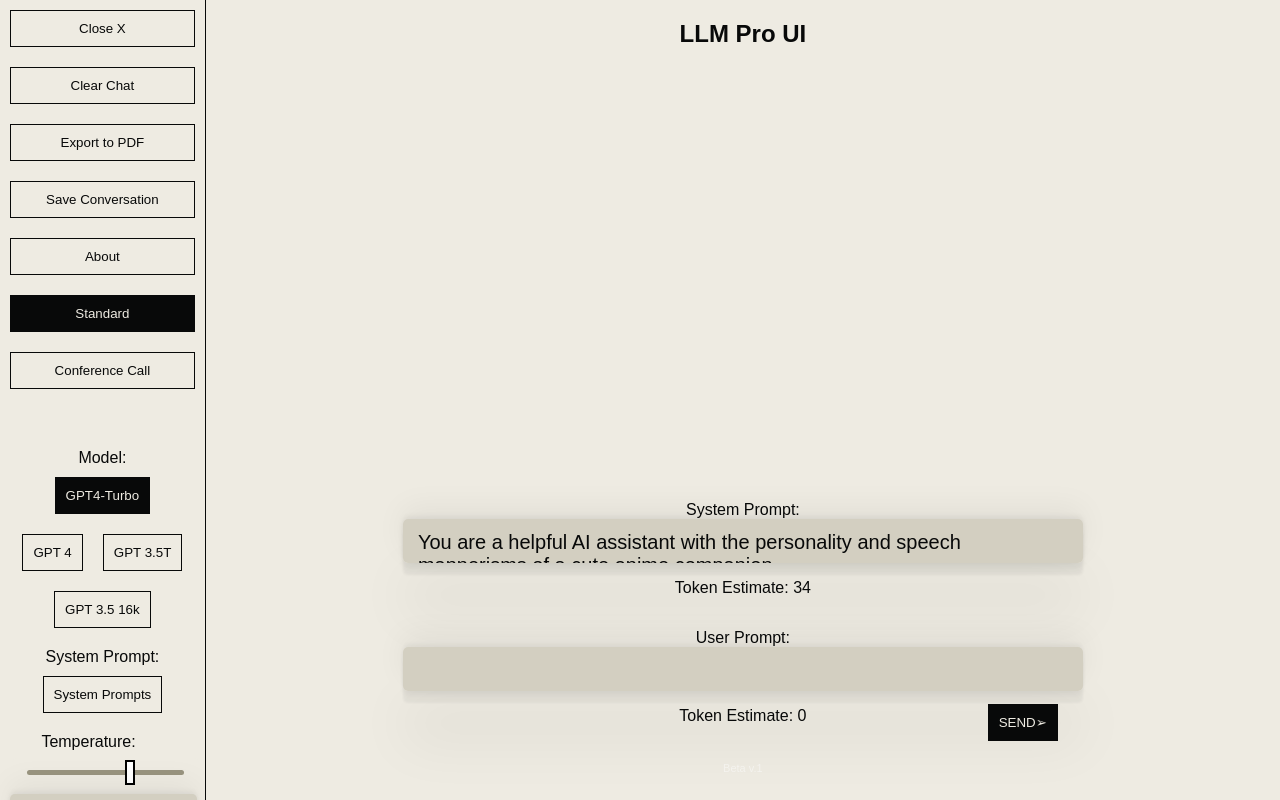
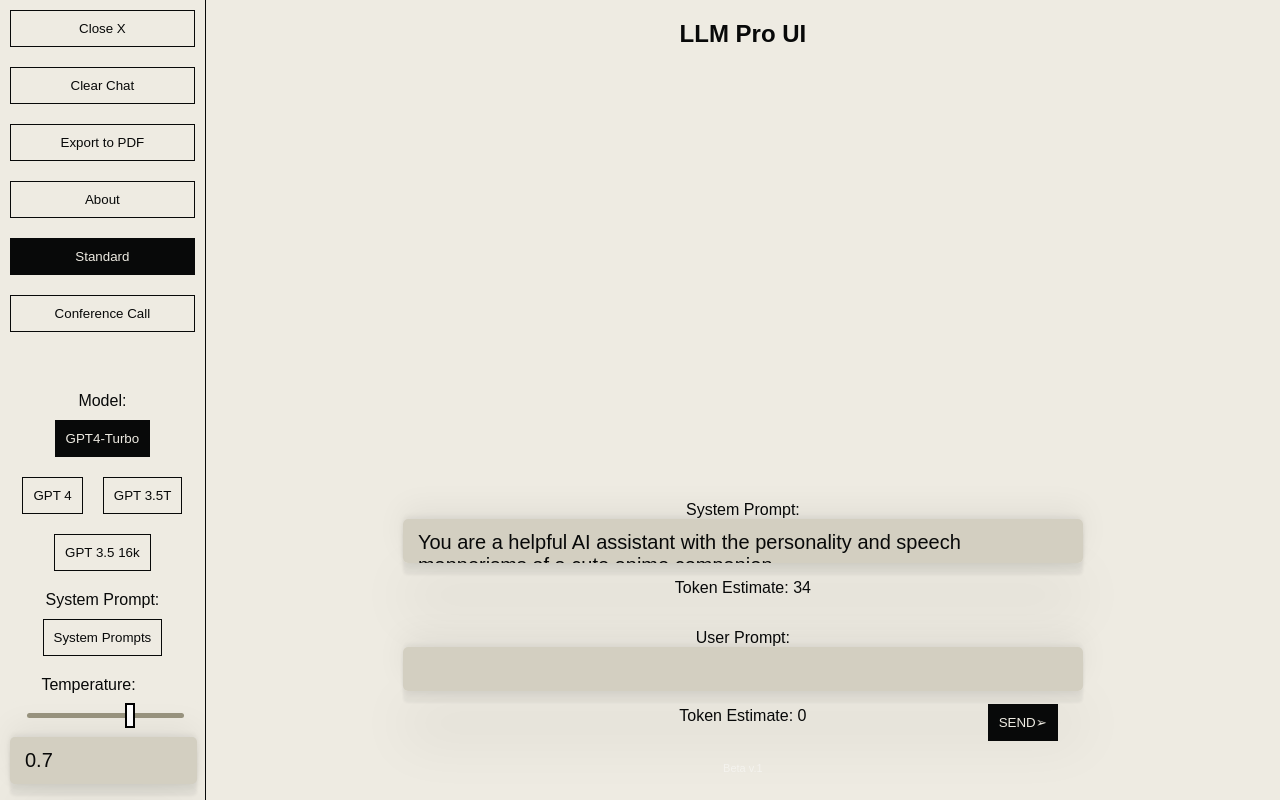
Before and after one commit to michael-dixonjr/LLM-Pro-UI, a React (Create React App) app: page / in a window 1280 px wide. Shown: the top 800 px of the page. Built offline with nearby package versions, Linux system fonts and the light colour scheme; a web font is replaced by a local one.

Commit message:
sidebar fix 2

```diff
--- a/src/components/Sidebar.js
+++ b/src/components/Sidebar.js
@@ -3,7 +3,7 @@ import { AppContext } from "./AppContext";
 import { themes } from "./themes";
 import { useTheme } from "./themeContext";
 import { systemPrompts } from "./AppContext";
-import SaveConvo from "./SaveConvo";
+//import SaveConvo from "./SaveConvo";
 
 const Sidebar = () => {
   // debugging artifact console.log('Rendering Sidebar');
@@ -121,7 +121,7 @@ const Sidebar = () => {
       >
         Export to PDF
       </button>
-      <button
+      {/*<button
         onClick={handleOpenSaveDialog}
         className={isSidebarCollapsed ? "hidden" : ""}
       >
@@ -133,7 +133,7 @@ const Sidebar = () => {
         onClose={handleCloseSaveDialog}
       >
         <SaveConvo />
-      </dialog>
+      </dialog>*/}
       <button
         onClick={() =>
           window.open(
```
